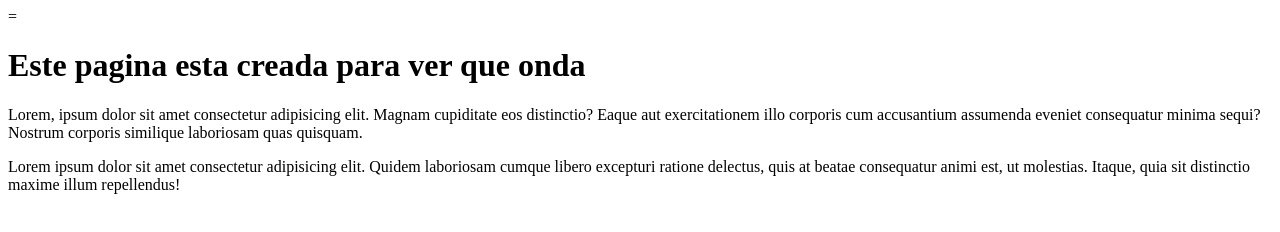
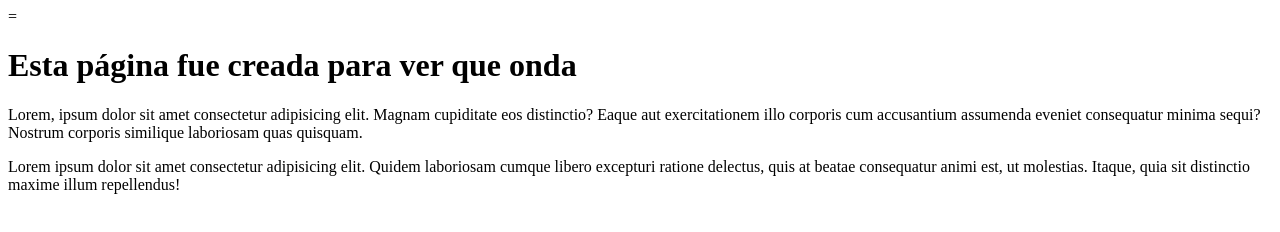
Before and after one commit to GDichiera/GDichiera, a plain HTML site: page index.html in a window 1280 px wide. Drawn offline with Linux system fonts and the light colour scheme.

Commit message:
Update index.html

```diff
--- a/index.html
+++ b/index.html
@@ -6,7 +6,7 @@
     <title>Repo en GitHub pages</title>
 </head>
 <body>
-    <h1> Este pagina esta creada para ver que onda</h1>
+    <h1> Esta página fue creada para ver que onda</h1>
     <p>Lorem, ipsum dolor sit amet consectetur adipisicing elit. Magnam cupiditate eos distinctio? Eaque aut exercitationem illo corporis cum accusantium assumenda eveniet consequatur minima sequi? Nostrum corporis similique laboriosam quas quisquam.</p>
     <p>Lorem ipsum dolor sit amet consectetur adipisicing elit. Quidem laboriosam cumque libero excepturi ratione delectus, quis at beatae consequatur animi est, ut molestias. Itaque, quia sit distinctio maxime illum repellendus!
     </p>
```
